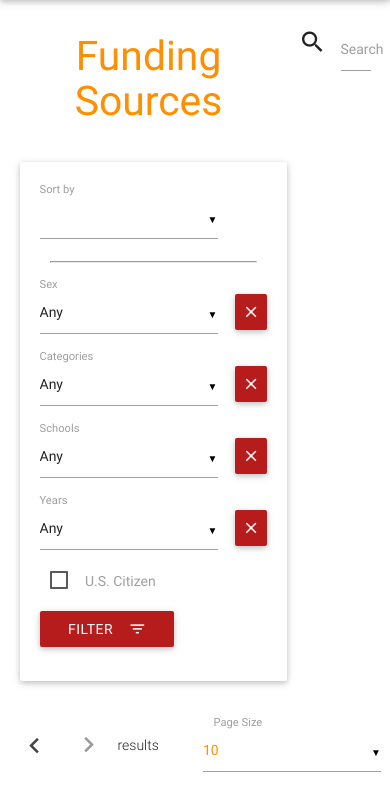
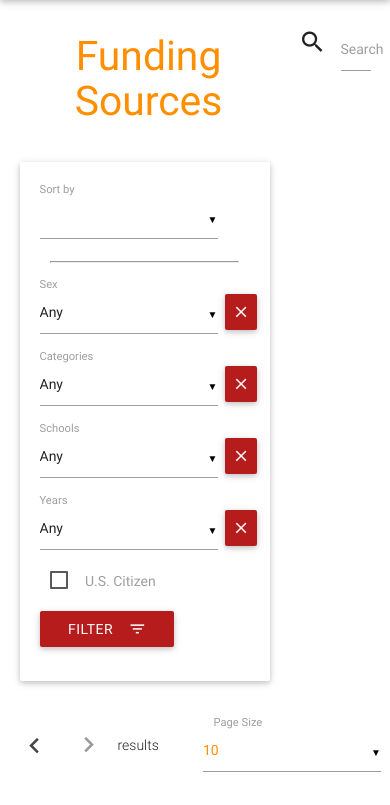
Before and after one commit to CMU-Senate/Funding-at-CMU, a Python web app: template templates/browse.html in a window 390 px wide. Shown: the part 56-861 px from the top of the page. Run offline with Jinja, Linux system fonts and the light colour scheme; the template is opened without the code that fills it, so the values that code supplies are empty.

Commit message:
More responsive clear filter button positioning

```diff
--- a/static/css/style.css
+++ b/static/css/style.css
@@ -36,5 +36,7 @@ div.row#filters div.row {
 }
 
 div.clearFilterContainer {
-  padding-top: 1.25rem !important;
+  padding: 1.25rem .25rem 0 0 !important;
+  float: right !important;
+  margin-right: 0;
 }
--- a/templates/browse.html
+++ b/templates/browse.html
@@ -39,7 +39,7 @@
             {% if q %}<input type="hidden" name="q" value="{{q}}">{% endif %}
 
             <div class="row">
-              <div class="input-field col m10">
+              <div class="input-field col m9">
                 <select name="sex">
                   <option value="9" {% if selected_sex == 9 %} selected {% endif %}>Any</option>
                   <option value="1" {% if selected_sex == 1 %} selected {% endif %}>Male</option>
@@ -54,7 +54,7 @@
               </div>
             </div>
             <div class="row">
-              <div class="input-field col m10">
+              <div class="input-field col m9">
                 <select name="categories" multiple>
                   <option value="" disabled selected>Any</option>
                   {% for category in categories %}
@@ -70,7 +70,7 @@
               </div>
             </div>
             <div class="row">
-              <div class="input-field col m10">
+              <div class="input-field col m9">
                 <select name="schools" multiple>
                   <option value="" disabled selected>Any</option>
                   {% for school in schools %}
@@ -86,7 +86,7 @@
               </div>
             </div>
             <div class="row">
-              <div class="input-field col m10">
+              <div class="input-field col m9">
                 <select name="years" multiple>
                   <option value="" disabled selected>Any</option>
                   {% for year in years %}
```
